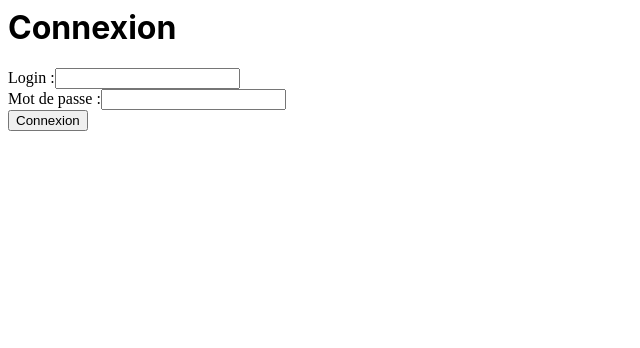
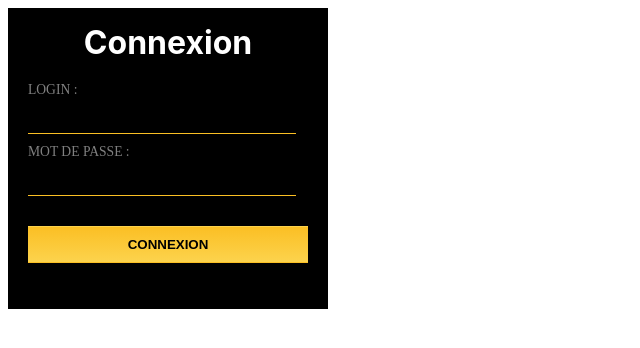
Before and after one commit to jeremy-deurvillier/login-form-react, a React (Create React App) app: page / in a window 1280 px wide. Shown: the top 348 px of the page, without its empty margins (0-640 px from the left). Built offline with nearby package versions, Linux system fonts and the light colour scheme.

Commit message:
Ajout des styles CSS de base.

```diff
--- a/src/App.js
+++ b/src/App.js
@@ -3,9 +3,5 @@ import Login from './components/login/login';
 import './style.css';
 
 export default function App() {
-  return (
-    <div>
-      <Login />
-    </div>
-  );
+  return <Login />;
 }
--- a/src/components/login/login.js
+++ b/src/components/login/login.js
@@ -4,10 +4,10 @@ import css from './login.module.css';
 
 export default function Login() {
   return (
-    <div>
+    <div className={css.loginForm}>
       <h1>Connexion</h1>
-      <form action="#" method="POST">
-        <div className={css.formContent}>
+      <div className={css.formContent}>
+        <form action="#" method="POST">
           <div className={css.loginBlock}>
             <label htmlFor="login">Login :</label>
             <input type="text" id="login" name="login" />
@@ -19,8 +19,8 @@ export default function Login() {
           <div className={css.submitBlock}>
             <button type="button">Connexion</button>
           </div>
-        </div>
-      </form>
+        </form>
+      </div>
     </div>
   );
 }
--- a/src/components/login/login.module.css
+++ b/src/components/login/login.module.css
@@ -0,0 +1,43 @@
+.loginForm {
+  color: #fff;
+  background: #000;
+  max-width: 300px;
+  padding: 10px;
+}
+
+.loginForm > h1 {
+  text-align: center;
+  margin: 5px 0 20px 0;
+}
+
+label,
+input {
+  display: block;
+  margin: 10px;
+}
+
+label {
+  font-size: 0.85em;
+  text-transform: uppercase;
+  color: #808080;
+}
+
+input {
+  color: #fff;
+  background: transparent;
+  width: 268px; /* 280px - (padding + border-width) */
+  border: 0 solid transparent;
+  border-bottom: 1px solid #fbbf24;
+  padding: 5px;
+}
+
+button {
+  font-weight: bold;
+  text-transform: uppercase;
+  color: #000;
+  background: linear-gradient(#fbbf24, #fcd34d);
+  min-width: 280px;
+  border: 1px solid transparent;
+  margin: 20px 10px;
+  padding: 10px;
+}
```
